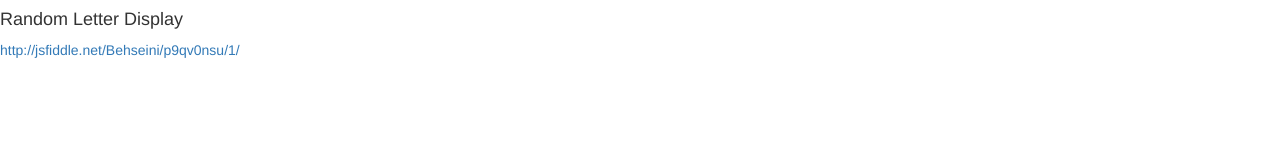
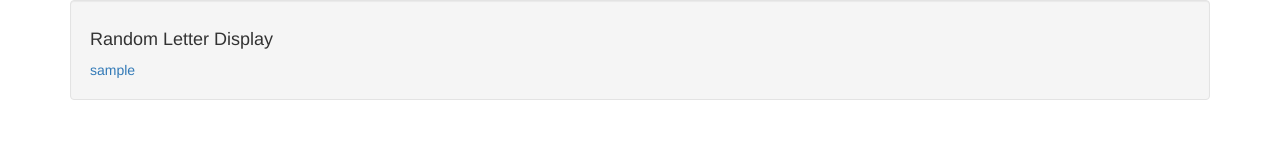
Before and after one commit to Behseini/French-Immersion, a plain HTML site: page index.html in a window 1280 px wide. Drawn offline with nearby package versions, Linux system fonts and the light colour scheme.

Commit message:
Update index.html

```diff
--- a/index.html
+++ b/index.html
@@ -16,8 +16,12 @@
     <![endif]-->
   </head>
   <body>
+  <div class="container">
+  <div class="well">
     <h4>Random Letter Display</h4>
-<a>http://jsfiddle.net/Behseini/p9qv0nsu/1/</a>
+<a href'http://jsfiddle.net/Behseini/p9qv0nsu/1'> sample</a>
+</div>
+</div>
     <!-- jQuery (necessary for Bootstrap's JavaScript plugins) -->
     <script src="https://ajax.googleapis.com/ajax/libs/jquery/1.11.1/jquery.min.js"></script>
     <!-- Include all compiled plugins (below), or include individual files as needed -->
```
